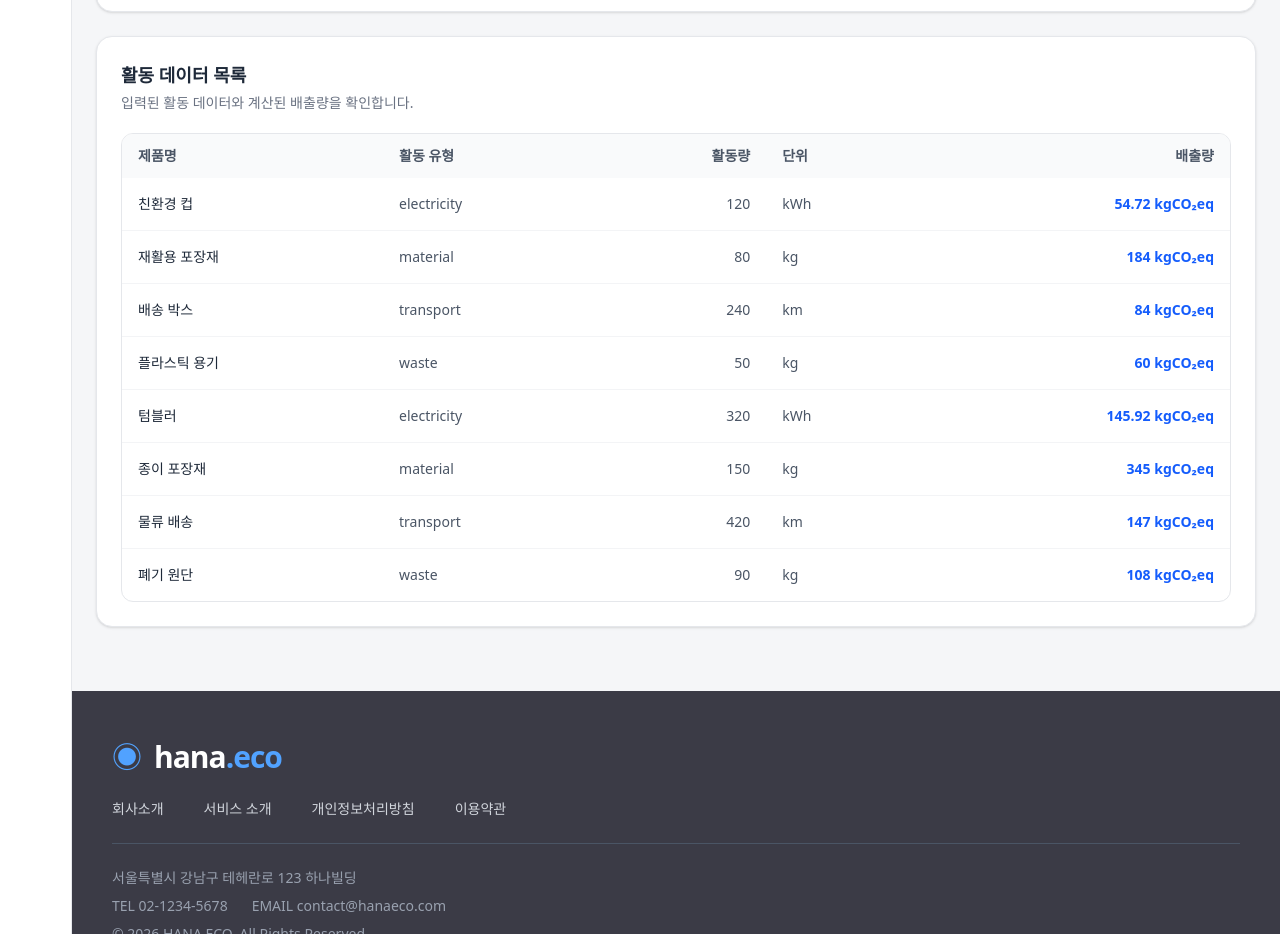
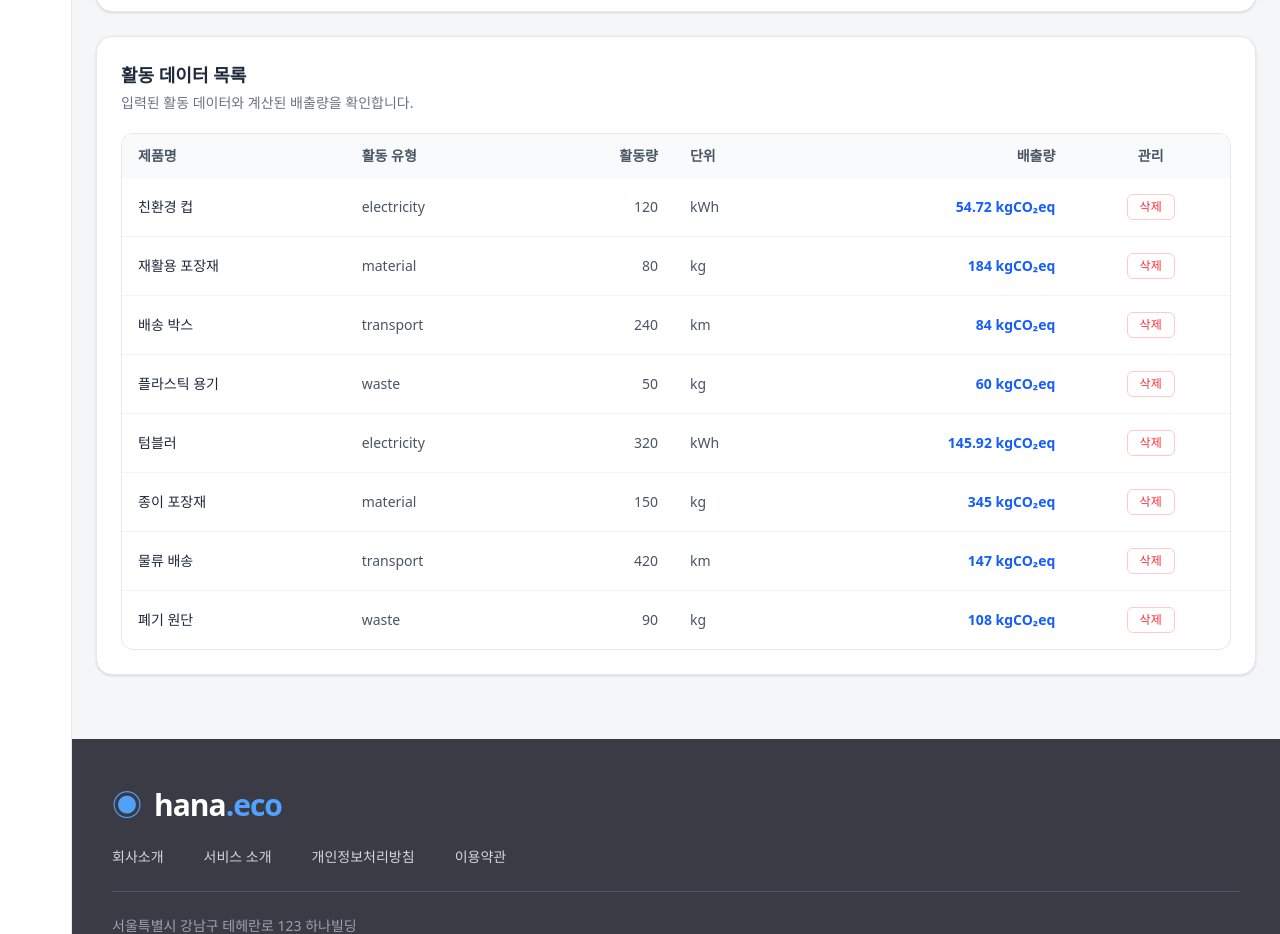
Before and after one commit to yejify/hana_eco, a Next.js app: page / in a window 1280 px wide. Shown: the part 980-1914 px from the top of the page. Built offline with nearby package versions, Linux system fonts and the light colour scheme.

Commit message:
feat: 활동 데이터 삭제 기능 구현

```diff
--- a/app/page.tsx
+++ b/app/page.tsx
@@ -19,6 +19,10 @@ export default function Home() {
     setActivities((prev) => [...prev, activity]);
   };
 
+  const deleteActivity = (id: number) => {
+    setActivities((prev) => prev.filter((item) => item.id !== id));
+  };
+
   return (
     <AppContainer>
       <div className='flex flex-col gap-6'>
@@ -26,7 +30,7 @@ export default function Home() {
         <SummaryCards activities={activities} />
         <FilterSection addActivity={addActivity} />
         <EmissionChart activities={activities} />
-        <DataTable activities={activities} />
+        <DataTable activities={activities} deleteActivity={deleteActivity} />
       </div>
     </AppContainer>
   );
--- a/components/dashboard/DataTable.tsx
+++ b/components/dashboard/DataTable.tsx
@@ -3,9 +3,13 @@ import { ActivityData } from '@/types/activity';
 
 type DataTableProps = {
   activities: ActivityData[];
+  deleteActivity: (id: number) => void;
 };
 
-export default function DataTable({ activities }: DataTableProps) {
+export default function DataTable({
+  activities,
+  deleteActivity,
+}: DataTableProps) {
   return (
     <section className='rounded-2xl border border-gray-200 bg-white p-6 shadow-sm'>
       <div className='mb-5 flex items-center justify-between'>
@@ -26,6 +30,7 @@ export default function DataTable({ activities }: DataTableProps) {
               <th className='px-4 py-3 text-right font-semibold'>활동량</th>
               <th className='px-4 py-3 text-left font-semibold'>단위</th>
               <th className='px-4 py-3 text-right font-semibold'>배출량</th>
+              <th className='px-4 py-3 text-center font-semibold'>관리</th>
             </tr>
           </thead>
 
@@ -43,6 +48,15 @@ export default function DataTable({ activities }: DataTableProps) {
                 <td className='px-4 py-4 text-right font-semibold text-blue-600'>
                   {item.emission.toLocaleString()} kgCO₂eq
                 </td>
+                <td className='px-4 py-4 text-center'>
+                  <button
+                    type='button'
+                    onClick={() => deleteActivity(item.id)}
+                    className='rounded-md border border-red-200 px-3 py-1 text-xs font-medium text-red-500 hover:bg-red-50'
+                  >
+                    삭제
+                  </button>
+                </td>
               </tr>
             ))}
           </tbody>
```
